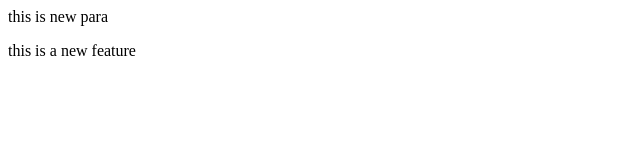
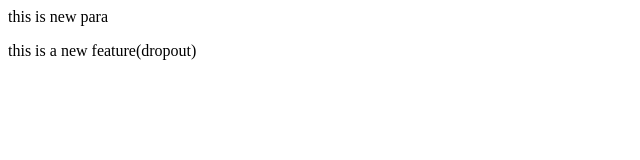
Before and after one commit to bhavana2027/local, a plain HTML site: page index.html in a window 1280 px wide. Shown: the full height of the page, 0-640 px from the left. Drawn offline with Linux system fonts and the light colour scheme.

```diff
--- a/index.html
+++ b/index.html
@@ -1,2 +1,2 @@
 <p>this is new para</p>
-<p>this is a new feature</p>
+<p>this is a new feature(dropout)</p>
```
